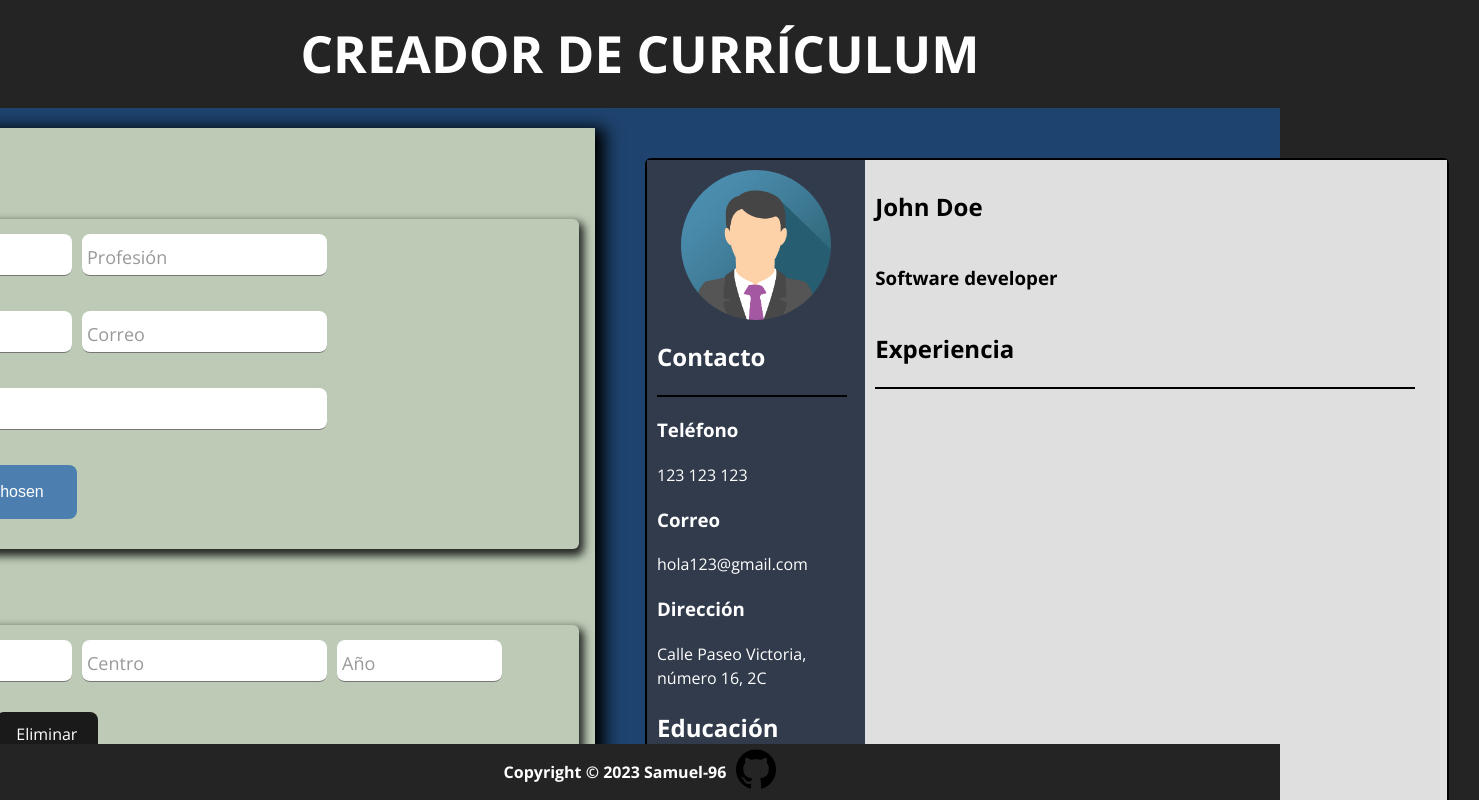
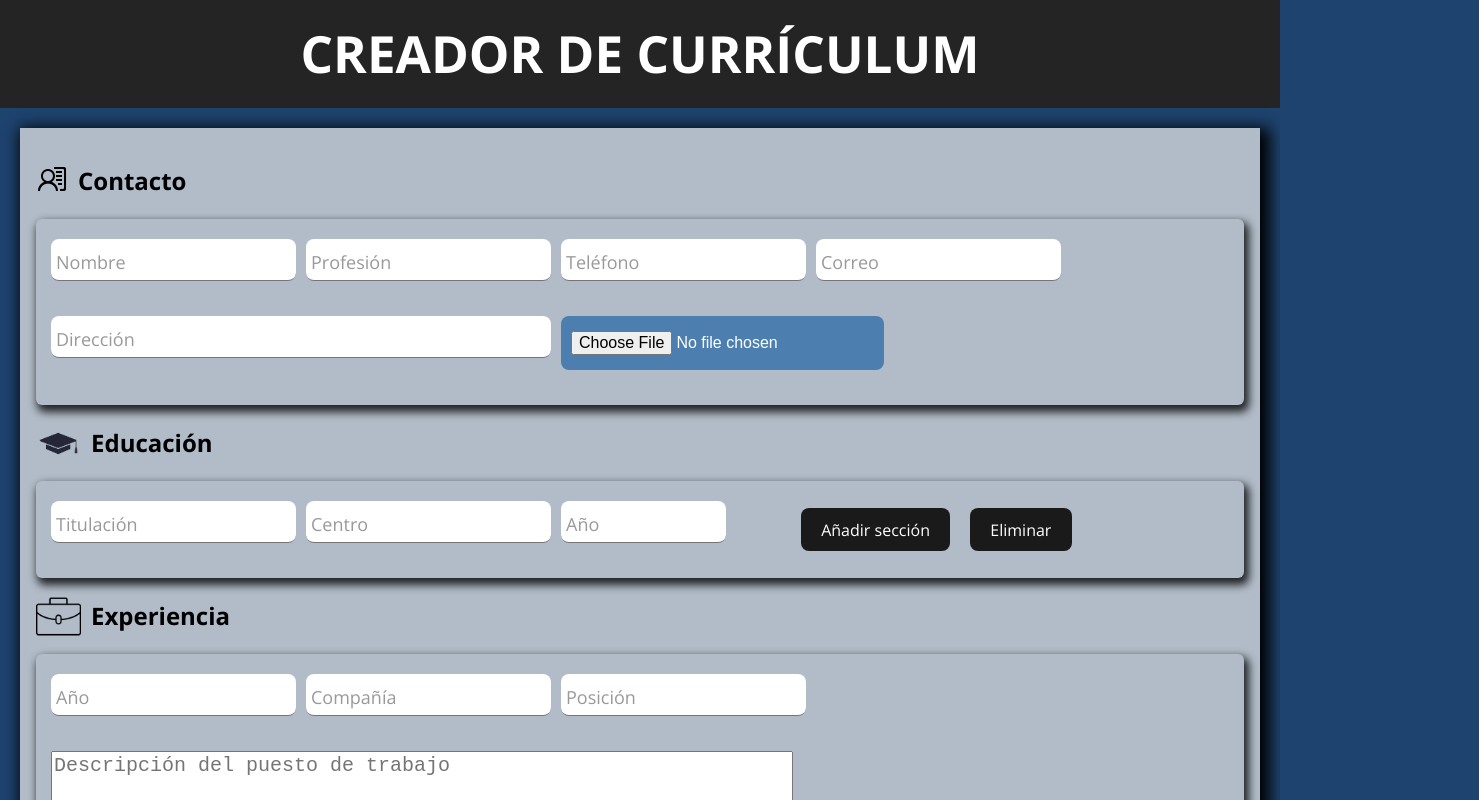
Before and after one commit to Samuel-96/cv-generator, a React (Vite) app: page / in a window 1280 px wide. Shown: the top 800 px of the page, 1479 px wide, since content can reach past the window. Built offline with nearby package versions, Linux system fonts and the light colour scheme; a web font is replaced by a local one.

Commit message:
varios cambios de estilo

```diff
--- a/src/App.css
+++ b/src/App.css
@@ -2,3 +2,11 @@
   padding: 0;
   margin: 0;
 }
+
+body {
+  margin: 0;
+  background-color: #1e436e;
+  display: flex;
+  flex-direction: column;
+  text-align: center;
+}
--- a/src/App.jsx
+++ b/src/App.jsx
@@ -1,4 +1,3 @@
-import { useState } from 'react'
 import './App.css'
 import Cabecera from './components/Cabecera'
 import Contenido from './components/Contenido'
@@ -10,7 +9,7 @@ function App() {
     <>
       <Cabecera />
       <Contenido />
-      <Footer></Footer>
+      <Footer />
     </>
   )
 }
--- a/src/components/Contenido.jsx
+++ b/src/components/Contenido.jsx
@@ -119,7 +119,7 @@ export default function Contenido(){
 
     function cambiarImagen(e){
         const file = e.target.files[0];
-        var reader = new FileReader();
+        let reader = new FileReader();
         reader.readAsDataURL(file);
 
         reader.onload = readerEvent => {
--- a/src/index.css
+++ b/src/index.css
@@ -7,7 +7,6 @@
 
   color-scheme: light dark;
   color: rgba(255, 255, 255, 0.87);
-  background-color: #242424;
 
   font-synthesis: none;
   text-rendering: optimizeLegibility;
@@ -23,16 +22,6 @@ a {
 }
 a:hover {
   color: #535bf2;
-}
-
-body {
-  margin: 0;
-  min-width: 320px;
-  min-height: 100vh;
-  background-color: #1e436e;
-  display: flex;
-  flex-direction: column;
-  text-align: center;
 }
 
 button {
--- a/src/styles/contenido.css
+++ b/src/styles/contenido.css
@@ -5,13 +5,14 @@
   justify-content: center;
   gap: 20px;
   color: black;
+  flex-wrap: wrap;
 }
 
 /*CONTENEDOR IZQ CON LOS FORMS PARA GENERAR EL CV*/
 .constructor-cv{
   padding: 1em;
   flex: 1;
-    background-color: rgba(251, 255, 211, 0.719);
+  background-color: rgba(236, 236, 236, 0.719);
   width: 100vh;
   height: auto;
   -webkit-box-shadow: 5px 5px 15px 5px #000000;
@@ -20,7 +21,7 @@
 }
 
 .constructor-cv form{
-    padding: 10px;
+  padding: 15px;
   display: flex;
   flex-direction: row;
   flex-wrap: wrap;
@@ -65,7 +66,6 @@
   background-color: #323b4c;
   display: flex;
   flex-direction: column;
-
   text-align: left;
   flex-wrap: wrap;
   width: 30%;
@@ -157,6 +157,7 @@ textarea{
   text-decoration: none;
   display: inline-block;
   font-size: 16px;
+  width: fit-content;
 
 }
 
--- a/src/styles/footer.css
+++ b/src/styles/footer.css
@@ -4,13 +4,10 @@ footer{
     align-items: center;
     justify-content: center;
     gap: 10px;
-    position: fixed;
     bottom: 0;
     left: 0;
     right: 0;
     background: #242424;
-    height: auto;
-    width: 100vw;
     color: #fff;
     font-weight: bold;
 }
```
Lines whose indentation alone changed are shown as unchanged.
